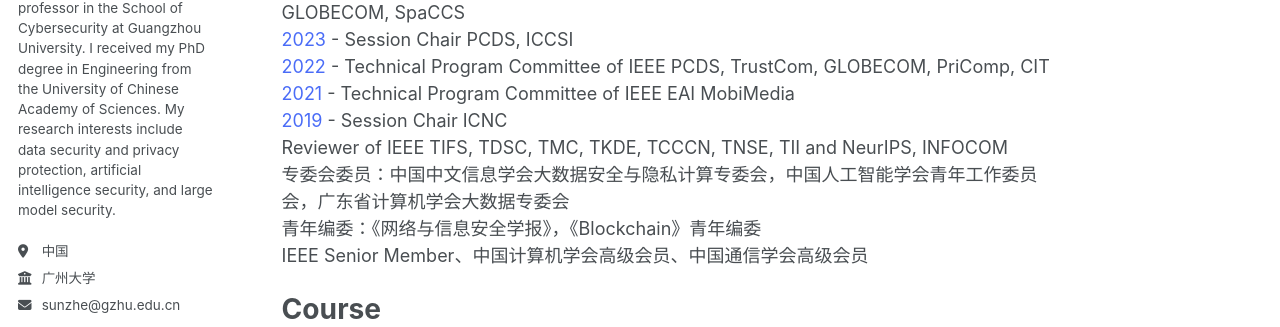
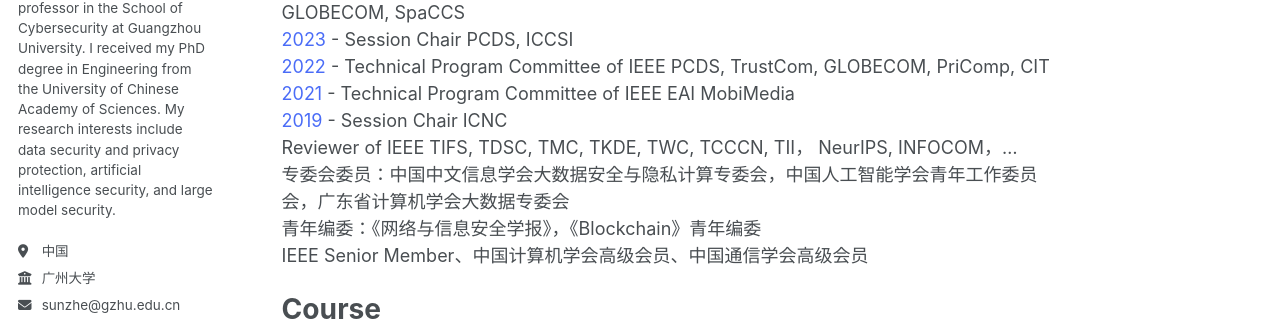
Before and after one commit to ZheSun208/ZheSun208.github.io, a Jekyll site: the page built from _pages/about.md, in a window 1280 px wide and 900 px high, scrolled down 2100 px. Shown: the part 340-667 px from the top of the window. Built offline with Jekyll 4.4.1, drawn with Linux system fonts in a browser that asks for light colours; some web fonts are replaced; a script bundle is joined from its source files by our own code; library files that are not in the unit come from our copies; some of the changed text lies outside the part shown.

Commit message:
Update about.md

```diff
--- a/_pages/about.md
+++ b/_pages/about.md
@@ -74,7 +74,7 @@
 <span style="color:#4a6cf7;">2022</span> - Technical Program Committee of IEEE PCDS, TrustCom, GLOBECOM, PriComp, CIT
 <span style="color:#4a6cf7;">2021</span> - Technical Program Committee of IEEE EAI MobiMedia
 <span style="color:#4a6cf7;">2019</span> - Session Chair ICNC
-Reviewer of IEEE TIFS, TDSC, TMC, TKDE, TCCCN, TNSE, TII and NeurIPS, INFOCOM
+Reviewer of IEEE TIFS, TDSC, TMC, TKDE, TWC, TCCCN, TII， NeurIPS, INFOCOM，...
 专委会委员：中国中文信息学会大数据安全与隐私计算专委会，中国人工智能学会青年工作委员会，广东省计算机学会大数据专委会
 青年编委：《网络与信息安全学报》，《Blockchain》青年编委
 IEEE Senior Member、中国计算机学会高级会员、中国通信学会高级会员
```
Also changed, not shown: other parts of _pages/about.md (+1 -1 lines).
